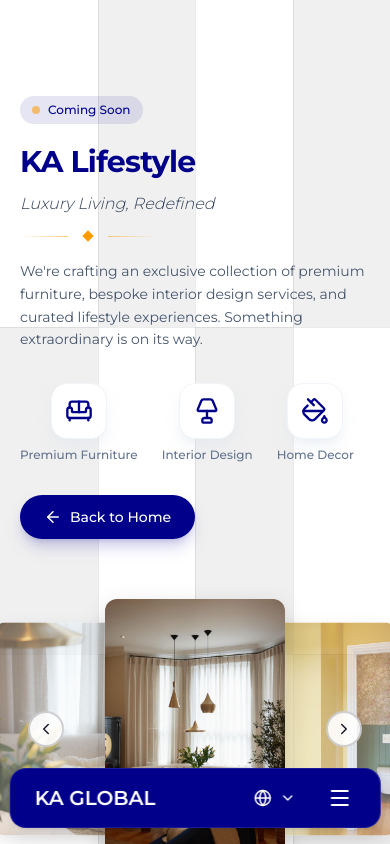
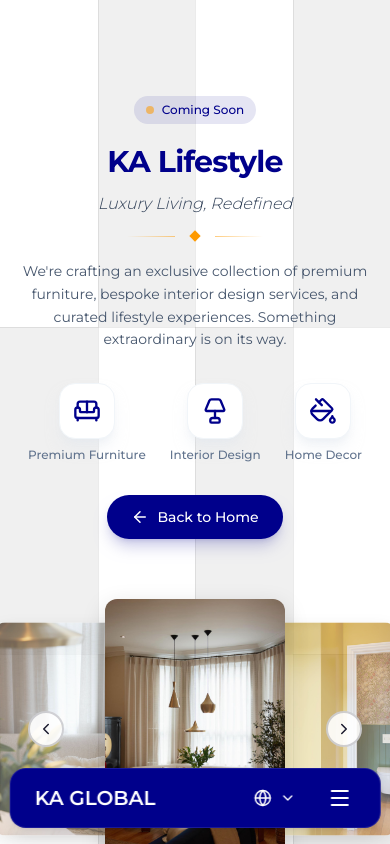
Before and after one commit to TekinDabaj/kemal-bey-project-real-estate-website, a Next.js app: page /en/lifestyle in a window 390 px wide. Shown: the top 844 px of the page. Built offline with nearby package versions, Linux system fonts and the light colour scheme.

Commit message:
Home pc update

```diff
--- a/app/[locale]/lifestyle/page.tsx
+++ b/app/[locale]/lifestyle/page.tsx
@@ -32,7 +32,7 @@ export default async function LifestylePage() {
 
       <div className="relative z-10 flex flex-col md:flex-row items-center gap-10 md:gap-20 w-full max-w-7xl mx-auto px-5 md:px-10 py-20 pt-24 md:pt-28">
         {/* Left: Content */}
-        <div className="flex-1 min-w-0 max-w-lg">
+        <div className="flex-1 min-w-0 max-w-lg text-center md:text-left flex flex-col items-center md:items-start">
           {/* Badge */}
           <div className="inline-flex items-center gap-2 bg-[#00008B]/10 text-[#00008B] px-3 md:px-4 py-1.5 md:py-2 rounded-full text-xs md:text-sm font-medium mb-5 md:mb-8">
             <span className="w-2 h-2 bg-amber-500 rounded-full animate-pulse" />
@@ -50,7 +50,7 @@ export default async function LifestylePage() {
           </p>
 
           {/* Divider */}
-          <div className="flex items-center gap-4 mb-5 md:mb-8">
+          <div className="flex items-center justify-center md:justify-start gap-4 mb-5 md:mb-8">
             <div className="h-px w-12 md:w-16 bg-gradient-to-r from-transparent to-amber-500/50" />
             <div className="w-2 h-2 bg-amber-500 rotate-45" />
             <div className="h-px w-12 md:w-16 bg-gradient-to-l from-transparent to-amber-500/50" />
@@ -62,7 +62,7 @@ export default async function LifestylePage() {
           </p>
 
           {/* Feature Icons */}
-          <div className="flex items-center gap-6 md:gap-12 mb-8 md:mb-12">
+          <div className="flex items-center justify-center md:justify-start gap-6 md:gap-12 mb-8 md:mb-12">
             {features.map((feature, i) => (
               <div key={i} className="flex flex-col items-center gap-2 md:gap-3 group">
                 <div className="w-14 h-14 md:w-20 md:h-20 bg-white dark:bg-white/5 rounded-2xl shadow-lg shadow-slate-200/50 dark:shadow-none flex items-center justify-center border border-slate-100 dark:border-white/10 group-hover:border-amber-500/30 group-hover:shadow-amber-500/10 transition-all duration-300">
```
